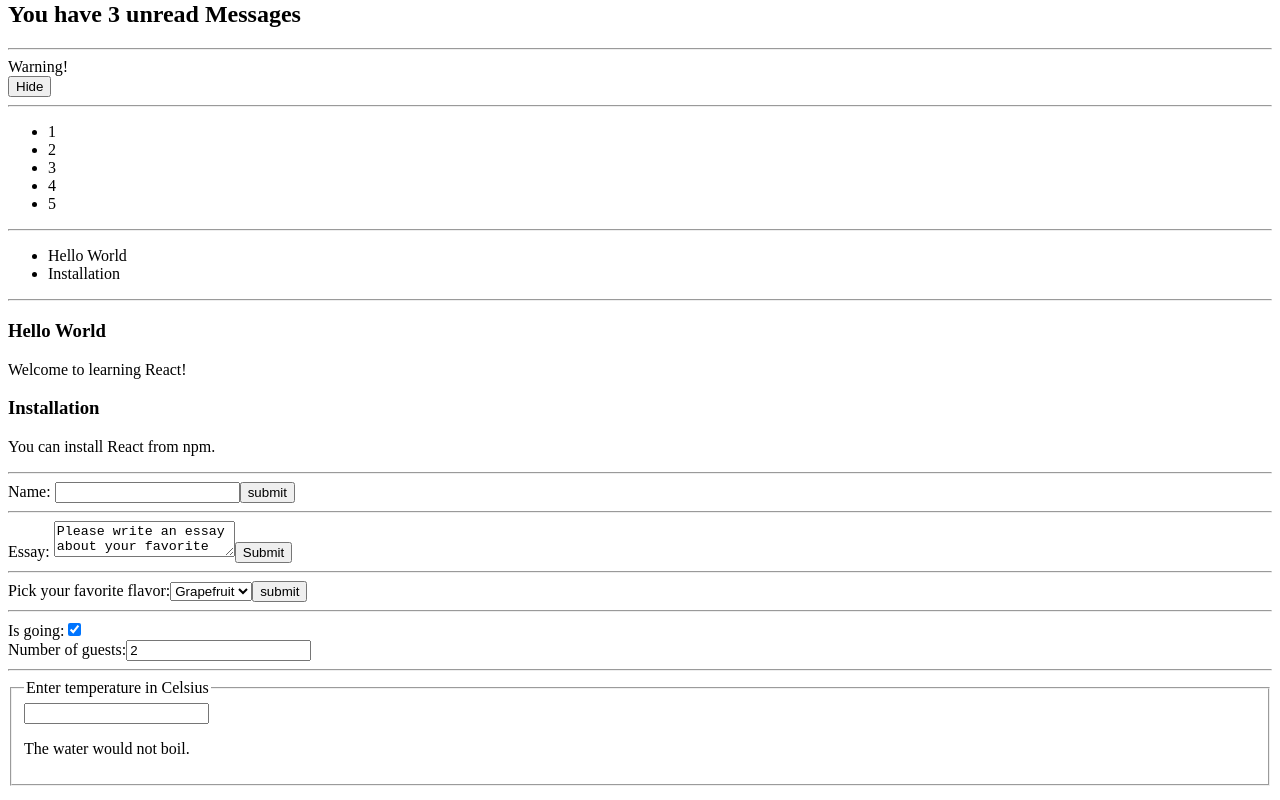
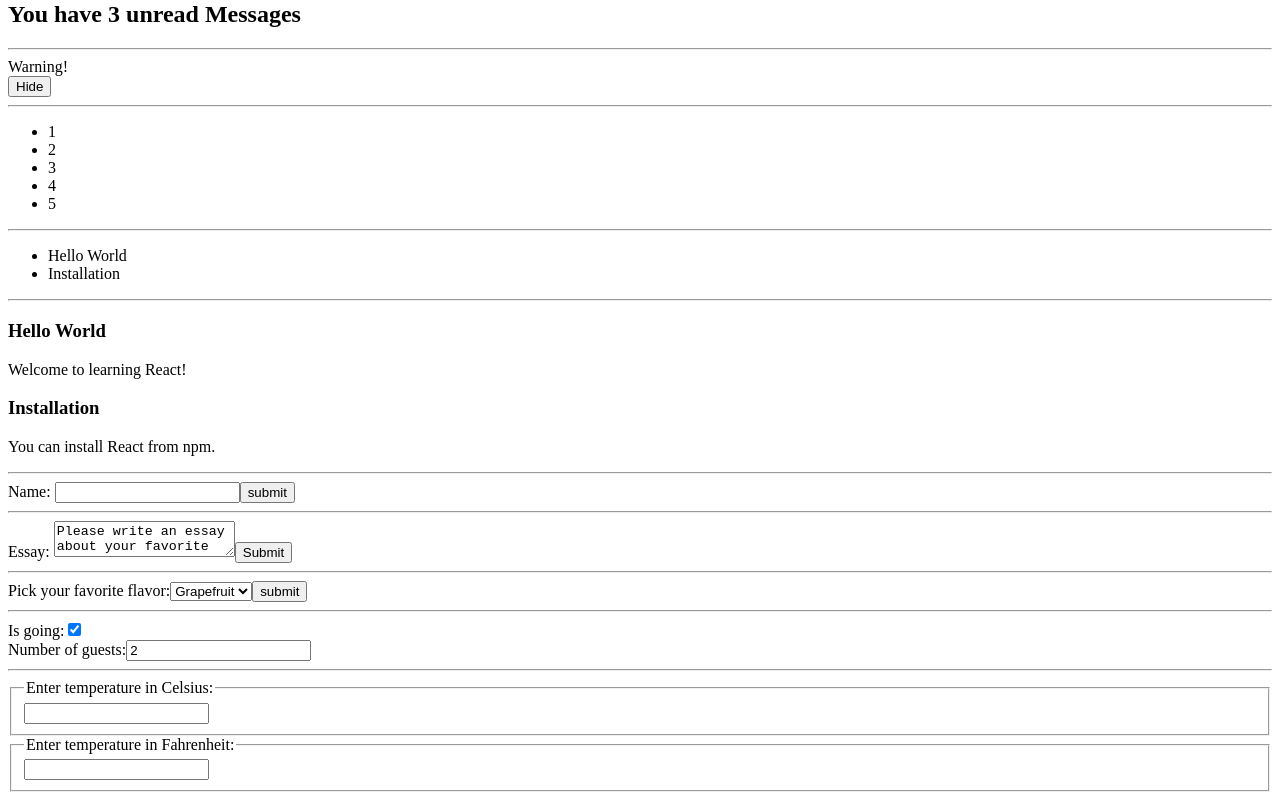
Before and after one commit to quantum93/react-tutorial, a React (Create React App) app: page / in a window 1280 px wide. Shown: the part 1141-1941 px from the top of the page. Built offline with nearby package versions, Linux system fonts and the light colour scheme.

Commit message:
It adds second input for temperature conversion

```diff
--- a/src/Calculator.js
+++ b/src/Calculator.js
@@ -1,34 +1,22 @@
 import React from 'react';
-
+import TemperatureInput from './TemperatureInput';
 
 class Calculator extends React.Component {
-  constructor(props) {
-    super(props);
-    this.state = {temperature: ''};
-  }
-
-  handleChange = (event) => {
-    this.setState({temperature: event.target.value});
-  }
-
-  BoilingVerdict(props) {
-    if (props.celsius >= 100) {
-      return <p>The water would boil.</p>;
-    }
-    return <p>The water would not boil.</p>;
-  }
+  // BoilingVerdict(props) {
+  //   if (props.celsius >= 100) {
+  //     return <p>The water would boil.</p>;
+  //   }
+  //   return <p>The water would not boil.</p>;
+  // }
 
   render() {
-    const temperature = this.state.temperature;
     return(
-      <fieldset>
-        <legend>Enter temperature in Celsius</legend>
-        <input value={temperature} onChange={this.handleChange} />
-        <this.BoilingVerdict celsius={parseFloat(temperature)} />
-      </fieldset>
+      <div>
+        <TemperatureInput scale="c" />
+        <TemperatureInput scale="f" />
+      </div>
     );
   }
 }
 
-
 export default Calculator;
--- /dev/null
+++ b/src/TemperatureInput.js
@@ -0,0 +1,27 @@
+import React from 'react';
+
+const scaleNames = { c: 'Celsius', f: 'Fahrenheit' };
+
+class TemperatureInput extends React.Component {
+  constructor(props) {
+    super(props);
+    this.state = {temperature: ''};
+  }
+
+  handleChange = (event) => {
+    this.setState({temperature: event.target.value});
+  }
+
+  render() {
+    const temperature = this.state.temperature;
+    const scale = this.props.scale;
+    return(
+      <fieldset>
+      <legend>Enter temperature in {scaleNames[scale]}:</legend>
+      <input value={temperature} onChange={this.handleChange} />
+      </fieldset>
+    );
+  }
+}
+
+export default TemperatureInput;
```
